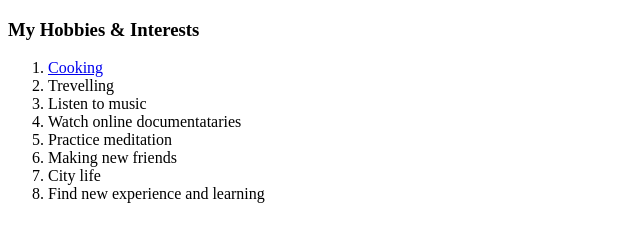
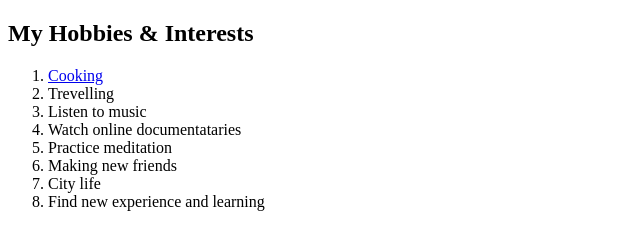
Before and after one commit to Ployatch/CV, a plain HTML site: page hobbies.html in a window 1280 px wide. Shown: the whole page, without its empty margins (0-640 px from the left). Drawn offline with Linux system fonts and the light colour scheme.

Commit message:
Update hobbies.html

```diff
--- a/hobbies.html
+++ b/hobbies.html
@@ -5,7 +5,7 @@
     <title>My Hobbies & Interests</title>
   </head>
   <body>
-    <h3>My Hobbies & Interests</h3>
+    <h2>My Hobbies & Interests</h2>
     <ol>
       <li><a href="https://www.facebook.com/photo.php?fbid=10215637409918285&set=pcb.10215637412998362&type=3&theater">Cooking</a></li>
       <li>Trevelling</li>
```
